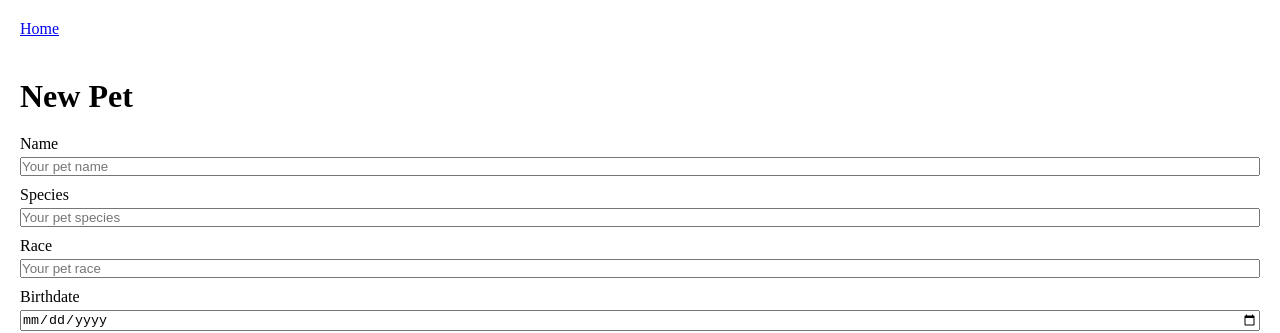
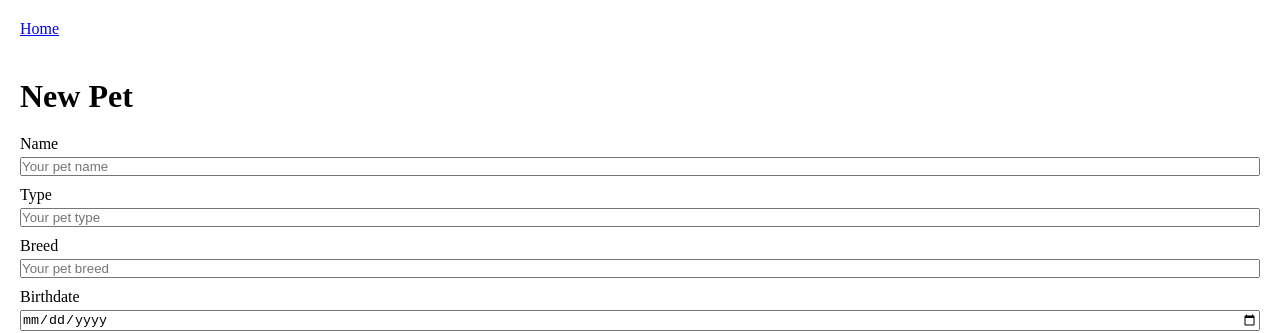
Before and after one commit to helio-leao/pet-agenda, a React (Vite) app: page /new-pet in a window 1280 px wide. Shown: the top 333 px of the page. Built offline with nearby package versions, Linux system fonts and the light colour scheme.

Commit message:
feat: implement pet creation form with session management and picture upload

```diff
--- a/src/pages/NewPet/index.tsx
+++ b/src/pages/NewPet/index.tsx
@@ -1,30 +1,58 @@
 import { useState } from "react";
 import style from "./style.module.css";
+import api from "../../api/api";
+import { useNavigate } from "react-router-dom";
+import { useSession } from "../../contexts/session";
 
 export default function NewPet() {
+  const { session } = useSession();
+  const navigate = useNavigate();
   const [name, setName] = useState("");
-  const [species, setSpecies] = useState("");
-  const [race, setRace] = useState("");
+  const [type, setType] = useState("");
+  const [breed, setBreed] = useState("");
   const [birthdate, setBirthdate] = useState("");
   const [picture, setPicture] = useState<File | null>(null);
 
-  function handleCreate(e: React.FormEvent<HTMLFormElement>) {
+  async function handleSave(e: React.FormEvent<HTMLFormElement>) {
     e.preventDefault();
 
     const newPet = {
       name,
-      species,
-      race,
+      type,
+      breed,
       birthdate,
+      user: session._id,
     };
-    console.log(newPet);
+
+    try {
+      let { data: pet } = await api.post("/pets", newPet);
+
+      if (picture) {
+        const formData = new FormData();
+        formData.append("picture", picture);
+
+        const response = await api.post(`/pets/${pet._id}/picture`, formData, {
+          headers: {
+            "Content-Type": "multipart/form-data",
+          },
+        });
+        pet = response.data;
+      }
+
+      console.log(pet);
+      alert("Successfully saved!");
+      navigate("/", { replace: true });
+    } catch (error) {
+      console.error(error);
+      alert("Error while saving");
+    }
   }
 
   return (
     <main className={style.container}>
       <h1 className={style.pageTitle}>New Pet</h1>
 
-      <form className={style.formContainer} onSubmit={handleCreate}>
+      <form className={style.formContainer} onSubmit={handleSave}>
         <div className={style.fieldContainer}>
           <label htmlFor="name">Name</label>
           <input
@@ -38,25 +66,25 @@ export default function NewPet() {
         </div>
 
         <div className={style.fieldContainer}>
-          <label htmlFor="species">Species</label>
+          <label htmlFor="type">Type</label>
           <input
             type="text"
             className={style.inputElement}
-            id="species"
-            placeholder="Your pet species"
-            value={species}
-            onChange={(e) => setSpecies(e.target.value)}
+            id="type"
+            placeholder="Your pet type"
+            value={type}
+            onChange={(e) => setType(e.target.value)}
           />
         </div>
         <div className={style.fieldContainer}>
-          <label htmlFor="race">Race</label>
+          <label htmlFor="breed">Breed</label>
           <input
             type="text"
             className={style.inputElement}
-            id="race"
-            placeholder="Your pet race"
-            value={race}
-            onChange={(e) => setRace(e.target.value)}
+            id="breed"
+            placeholder="Your pet breed"
+            value={breed}
+            onChange={(e) => setBreed(e.target.value)}
           />
         </div>
         <div className={style.fieldContainer}>
@@ -88,12 +116,6 @@ export default function NewPet() {
           Save
         </button>
       </form>
-
-      {/* NOTE: temporary visualization */}
-      <img
-        src={picture ? URL.createObjectURL(picture) : ""}
-        style={{ width: "200px", marginTop: "20px" }}
-      />
     </main>
   );
 }
```
